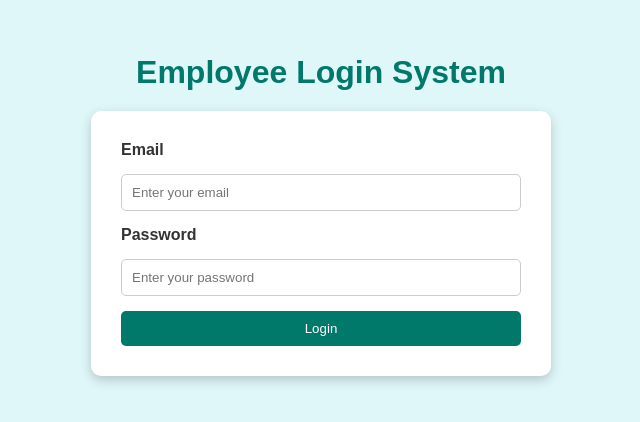
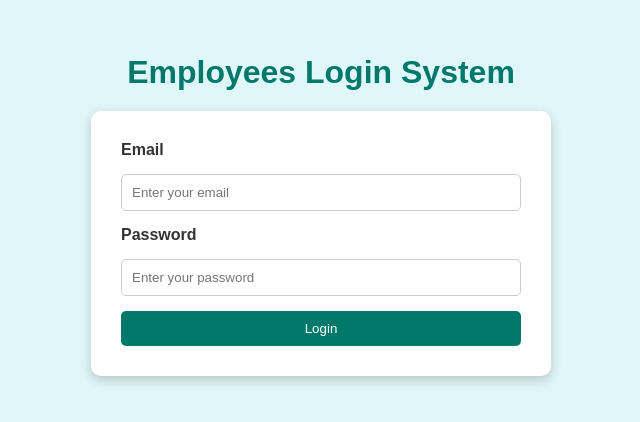
Before and after one commit to jacquelynParan/Group4-Lab2UI, a plain HTML site: page index.html in a window 1280 px wide. Shown: the part 196-618 px from the top of the page, without its empty margins (319-959 px from the left). Drawn offline with Linux system fonts and the light colour scheme.

Commit message:
Fix typo in heading for login system

```diff
--- a/index.html
+++ b/index.html
@@ -8,7 +8,7 @@
 </head>
 <body>
     <div class="login-container">
-        <h1>Employee Login System</h1>
+        <h1>Employees Login System</h1>
         <form class="login-form" role="form" action="dashboard.html">
             <label for="email">Email</label>
             <input type="email" id="email" placeholder="Enter your email" required>
```
